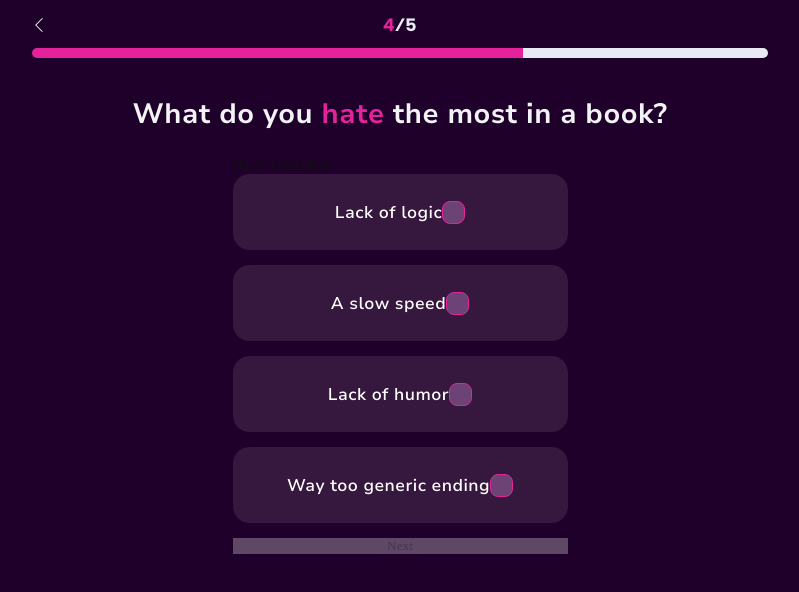
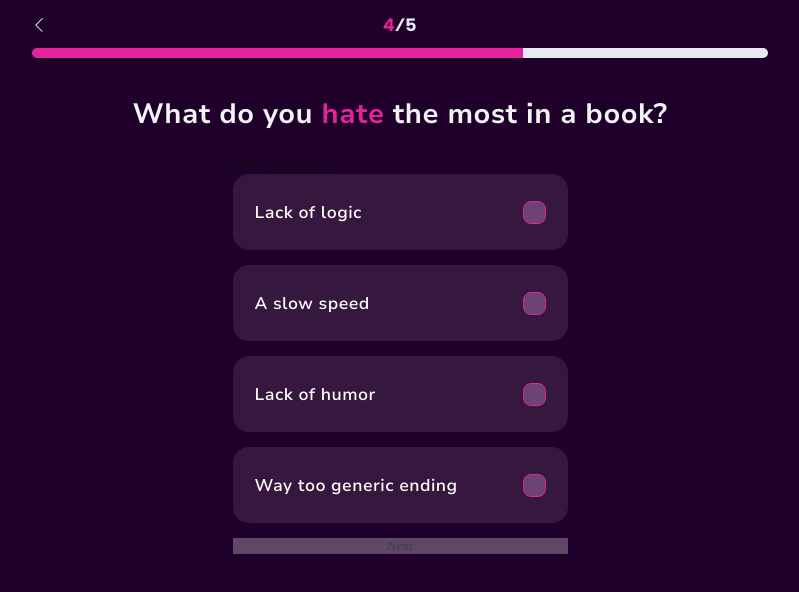
Before and after one commit to NNaumenko83/quiz-test-task, a React (Vite) app: page /quiz/4 in a window 1280 px wide. Shown: the top 592 px of the page, without its empty margins (240-1039 px from the left). Built offline with nearby package versions, Linux system fonts and the light colour scheme.

Commit message:
UPD: CheckBox

```diff
--- a/src/components/HatesForm/HatesFor.styled.ts
+++ b/src/components/HatesForm/HatesFor.styled.ts
@@ -11,13 +11,19 @@ export const Form = styled.form`
     gap: 0.9375rem;
 `
 
-export const CheckBoxBorder = styled.span`
+export const CheckBoxBorder = styled.span<CheckBoxProps>`
     width: 1.4375rem;
-    height: 23px;
+    height: 1.4375rem;
+    display: flex;
+    justify-content: center;
+    align-items: center;
+    margin-left: auto;
 
     border: 1px solid rgb(228, 34, 155);
     border-radius: 8px;
-    background: rgb(109, 67, 118);
+    background: ${props => (props.checked ? '#E4229B' : '#6d4376')};
+
+    transition: all 250ms linear;
 `
 
 export const StyledInput = styled.input`
@@ -44,7 +50,7 @@ export const CustomCheckBoxLabel = styled.label<CheckBoxProps>`
 
     padding: 1.3125rem 1.25rem;
 
-    border: 1px solid ${props => (props.checked ? '#E4229B' : '#36173D')};
+    border: 2px solid ${props => (props.checked ? '#E4229B' : '#36173D')};
 
     border-radius: 1rem;
 
@@ -59,7 +65,13 @@ export const CustomCheckBoxLabel = styled.label<CheckBoxProps>`
     color: #ffffff;
 
     cursor: pointer;
+
+    transition: all 250ms linear;
 `
 export const CheckIcon = styled(FaCheck)<CheckBoxProps>`
-    display: ${props => (props.checked ? 'block' : 'none')};
+    width: 12px;
+    height: 12px;
+    transition: all 250ms linear;
+
+    opacity: ${props => (props.checked ? '1' : '0')};
 `
```
